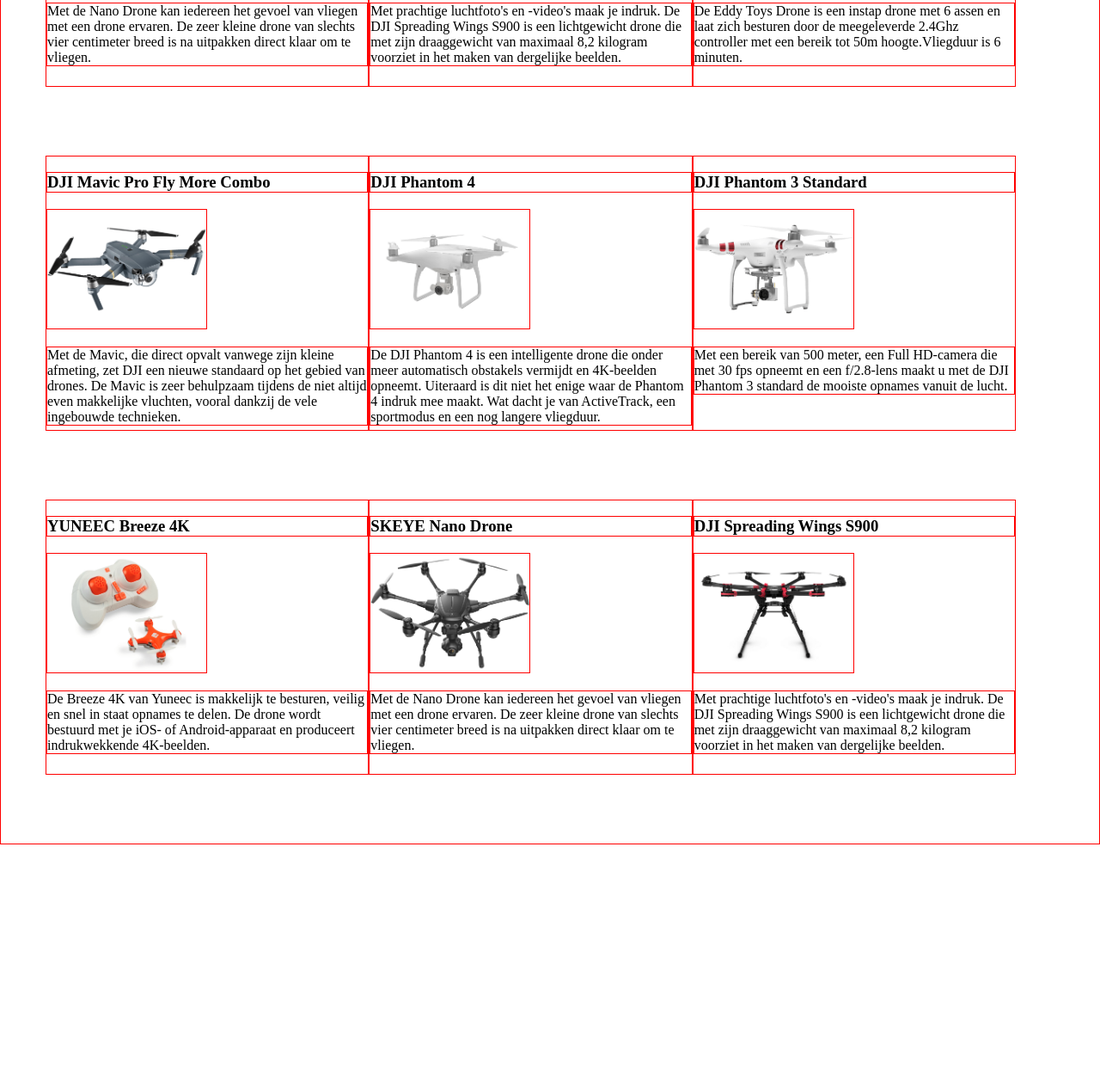
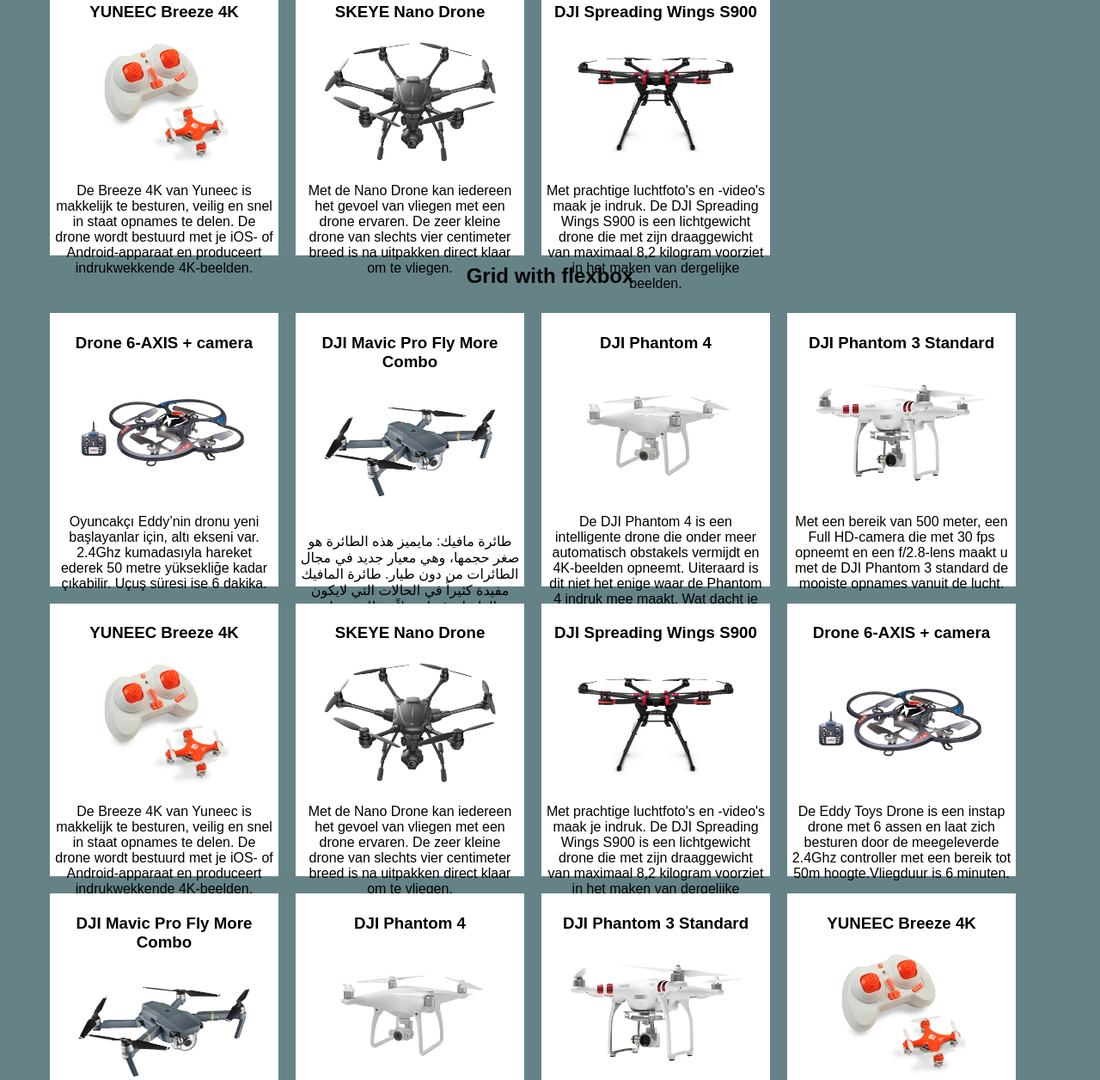
Before and after one commit to hackyourfuturecanada/Week4, a plain HTML site: page index.html in a window 1280 px wide. Shown: the part 1170-2426 px from the top of the page at 86% size. Before the commit the page ends 2152 px from the top, so only its background shows below. Drawn offline with Linux system fonts and the light colour scheme.

Commit message:
css added

```diff
--- /dev/null
+++ b/css/desktop.css
@@ -0,0 +1,51 @@
+body{
+     background-color: #658387;
+     text-align: center;
+     font-family: 'Fira Sans Condensed', sans-serif;
+}
+img{
+     float:bottom;
+     width: 200px;
+}
+
+p{
+}
+#grid-floats > .grid-item{
+     float: left;
+}
+/*
+     target the first child li that is inside the id grid-floats
+*/
+#grid-floats > li:nth-child(1){
+     width: 42vw ;
+}
+
+
+h1,h2{
+
+     clear: both;
+}
+
+.grid-item{
+     background-color: blue;
+     margin: 10px;
+     padding: 5px;
+     height: 24vw;
+     width:20vw ;
+     background-color: white;
+}
+.grid-item:hover{
+    box-shadow: 10px 13px 43px 4px rgba(0,0,0,0.38);
+}
+
+#grid-flex{
+     clear: both;
+     display: flex;
+     flex-wrap: wrap;
+}
+
+
+
+ul{
+     list-style-type: none;
+}
--- /dev/null
+++ b/css/medium.css
@@ -0,0 +1,51 @@
+body{
+     background-color: #658387;
+     text-align: center;
+     font-family: 'Fira Sans Condensed', sans-serif;
+}
+img{
+     float:bottom;
+     width:100px;
+}
+
+p{
+}
+#grid-floats > .grid-item{
+     float: left;
+}
+/*
+     target the first child li that is inside the id grid-floats
+*/
+#grid-floats > li:nth-child(1),#grid-floats > li:nth-child(2){
+     width: 40.5vw ;
+}
+
+
+h1,h2{
+
+     clear: both;
+}
+
+.grid-item{
+     background-color: blue;
+     margin: 10px;
+     padding: 5px;
+     height: 37vw;
+     width:26vw ;
+     background-color: white;
+}
+.grid-item:hover{
+    box-shadow: 10px 13px 43px 4px rgba(0,0,0,0.38);
+}
+
+#grid-flex{
+     clear: both;
+     display: flex;
+     flex-wrap: wrap;
+}
+
+
+
+ul{
+     list-style-type: none;
+}
--- /dev/null
+++ b/css/small.css
@@ -0,0 +1,52 @@
+body{
+     background-color: #658387;
+     text-align: center;
+     font-family: 'Fira Sans Condensed', sans-serif;
+     font-size: 0.4em;
+}
+img{
+     float:bottom;
+     width:70px;
+}
+
+p{
+}
+#grid-floats > .grid-item{
+     float: left;
+}
+/*
+     target the first child li that is inside the id grid-floats
+*/
+#grid-floats > li:nth-child(1){
+     width: 57vw ;
+}
+
+
+h1,h2{
+
+     clear: both;
+}
+
+.grid-item{
+     background-color: blue;
+     margin: 10px;
+     padding: 5px;
+     height: 42vw;
+     width:26vw ;
+     background-color: white;
+}
+.grid-item:hover{
+    box-shadow: 10px 13px 43px 4px rgba(0,0,0,0.38);
+}
+
+#grid-flex{
+     clear: both;
+     display: flex;
+     flex-wrap: wrap;
+}
+
+
+
+ul{
+     list-style-type: none;
+}
--- a/index.html
+++ b/index.html
@@ -1,10 +1,14 @@
+
 <!doctype html>
 <html>
    <head>
       <meta charset="utf-8">
       <meta name="viewport" content="width=device-width, initial-scale=1.0">
       <title>Grids</title>
-        <link rel="stylesheet" href="style.css">
+     <link href="https://fonts.googleapis.com/css?family=Caveat&display=swap" rel="stylesheet">
+      <link rel="stylesheet" media='screen and (min-width:1024px)' href="css/desktop.css">
+      <link rel='stylesheet' media='screen and (min-width: 769px) and (max-width: 1023px)' href='css/medium.css' />
+      <link rel='stylesheet' media='screen and (min-width: 301px) and (max-width: 750px)' href='css/small.css' />
    </head>
    <body>
       <header>
@@ -85,7 +89,81 @@
                   <p>Met prachtige luchtfoto's en -video's maak je indruk. De DJI Spreading Wings S900 is een lichtgewicht drone die met zijn draaggewicht van maximaal 8,2 kilogram voorziet in het maken van dergelijke beelden.</p>
                </li>
             </ul>
-
+         </section>
+         <section>
+            <h2>Grid with flexbox</h2>
+            <ul id="grid-flex">
+               <li class="grid-item">
+                  <h3>Drone 6-AXIS + camera</h3>
+                  <img src="images/drone1.png">
+                  <p>Oyuncakçı Eddy’nin dronu yeni başlayanlar için, altı ekseni var. 2.4Ghz kumadasıyla hareket ederek 50 metre yüksekliğe kadar çıkabilir. Uçuş süresi ise 6 dakika.</p>
+               </li>
+               <li class="grid-item">
+                  <h3>DJI Mavic Pro Fly More Combo</h3>
+                  <img src="images/drone2.png">
+                  <p dir="rtl">طائرة مافيك: مايميز هذه الطائرة هو صغر حجمها، وهي معيار جديد في مجال الطائرات من دون طيار. طائرة المافيك مفيدة كثيراً في الحالات التي لايكون الطيران فيها سهلاً، وذلك بفضل التقنيات العديدة المدمجة فيها.</p>
+               </li>
+               <li class="grid-item">
+                  <h3>DJI Phantom 4</h3>
+                  <img src="images/drone3.png">
+                  <p>De DJI Phantom 4 is een intelligente drone die onder meer automatisch obstakels vermijdt en 4K-beelden opneemt. Uiteraard is dit niet het enige waar de Phantom 4 indruk mee maakt. Wat dacht je van ActiveTrack, een sportmodus en een nog langere vliegduur.</p>
+               </li>
+               <li class="grid-item">
+                  <h3>DJI Phantom 3 Standard</h3>
+                  <img src="images/drone4.png">
+                  <p>Met een bereik van 500 meter, een Full HD-camera die met 30 fps opneemt en een f/2.8-lens maakt u met de DJI Phantom 3 standard de mooiste opnames vanuit de lucht.</p>
+               </li>
+               <li class="grid-item">
+                  <h3>YUNEEC Breeze 4K</h3>
+                  <img src="images/drone5.png">
+                  <p>De Breeze 4K van Yuneec is makkelijk te besturen, veilig en snel in staat opnames te delen. De drone wordt bestuurd met je iOS- of Android-apparaat en produceert indrukwekkende 4K-beelden.</p>
+               </li>
+               <li class="grid-item">
+                  <h3>SKEYE Nano Drone</h3>
+                  <img src="images/drone6.png">
+                  <p>Met de Nano Drone kan iedereen het gevoel van vliegen met een drone ervaren. De zeer kleine drone van slechts vier centimeter breed is na uitpakken direct klaar om te vliegen.</p>
+               </li>
+               <li class="grid-item">
+                  <h3>DJI Spreading Wings S900</h3>
+                  <img src="images/drone7.png">
+                  <p>Met prachtige luchtfoto's en -video's maak je indruk. De DJI Spreading Wings S900 is een lichtgewicht drone die met zijn draaggewicht van maximaal 8,2 kilogram voorziet in het maken van dergelijke beelden.</p>
+               </li>
+               <li class="grid-item">
+                  <h3>Drone 6-AXIS + camera</h3>
+                  <img src="images/drone1.png">
+                  <p>De Eddy Toys Drone is een instap drone met 6 assen en laat zich besturen door de meegeleverde 2.4Ghz controller met een bereik tot 50m hoogte.Vliegduur is 6 minuten.</p>
+               </li>
+               <li class="grid-item">
+                  <h3>DJI Mavic Pro Fly More Combo</h3>
+                  <img src="images/drone2.png">
+                  <p>Met de Mavic, die direct opvalt vanwege zijn kleine afmeting, zet DJI een nieuwe standaard op het gebied van drones. De Mavic is zeer behulpzaam tijdens de niet altijd even makkelijke vluchten, vooral dankzij de vele ingebouwde technieken.</p>
+               </li>
+               <li class="grid-item">
+                  <h3>DJI Phantom 4</h3>
+                  <img src="images/drone3.png">
+                  <p>De DJI Phantom 4 is een intelligente drone die onder meer automatisch obstakels vermijdt en 4K-beelden opneemt. Uiteraard is dit niet het enige waar de Phantom 4 indruk mee maakt. Wat dacht je van ActiveTrack, een sportmodus en een nog langere vliegduur.</p>
+               </li>
+               <li class="grid-item">
+                  <h3>DJI Phantom 3 Standard</h3>
+                  <img src="images/drone4.png">
+                  <p>Met een bereik van 500 meter, een Full HD-camera die met 30 fps opneemt en een f/2.8-lens maakt u met de DJI Phantom 3 standard de mooiste opnames vanuit de lucht.</p>
+               </li>
+               <li class="grid-item">
+                  <h3>YUNEEC Breeze 4K</h3>
+                  <img src="images/drone5.png">
+                  <p>De Breeze 4K van Yuneec is makkelijk te besturen, veilig en snel in staat opnames te delen. De drone wordt bestuurd met je iOS- of Android-apparaat en produceert indrukwekkende 4K-beelden.</p>
+               </li>
+               <li class="grid-item">
+                  <h3>SKEYE Nano Drone</h3>
+                  <img src="images/drone6.png">
+                  <p>Met de Nano Drone kan iedereen het gevoel van vliegen met een drone ervaren. De zeer kleine drone van slechts vier centimeter breed is na uitpakken direct klaar om te vliegen.</p>
+               </li>
+               <li class="grid-item">
+                  <h3>DJI Spreading Wings S900</h3>
+                  <img src="images/drone7.png">
+                  <p>Met prachtige luchtfoto's en -video's maak je indruk. De DJI Spreading Wings S900 is een lichtgewicht drone die met zijn draaggewicht van maximaal 8,2 kilogram voorziet in het maken van dergelijke beelden.</p>
+               </li>
+            </ul>
          </section>
       </main>
    </body>
```
Also changed, not shown: css.css (renamed from style.css). Lines whose indentation alone changed are shown as unchanged.
